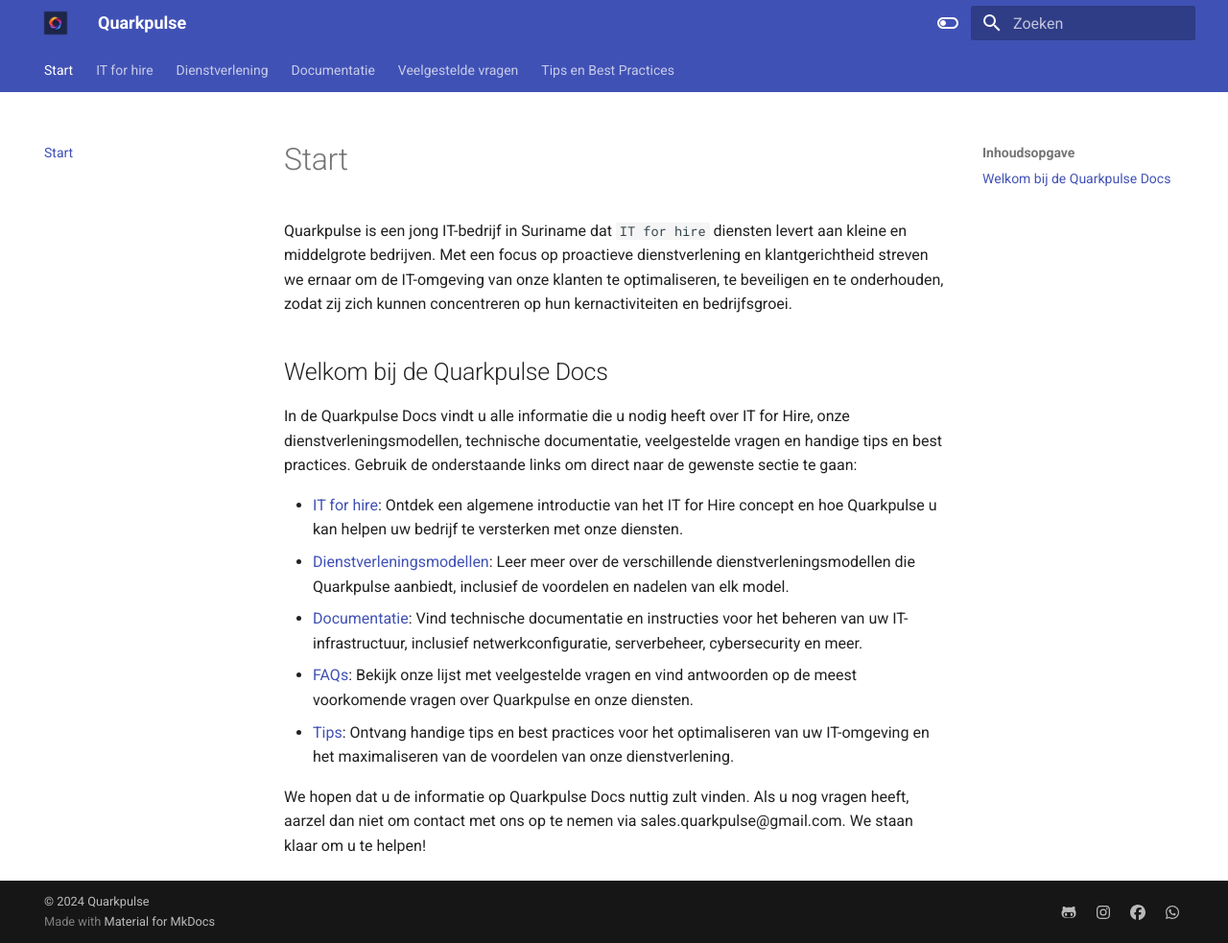
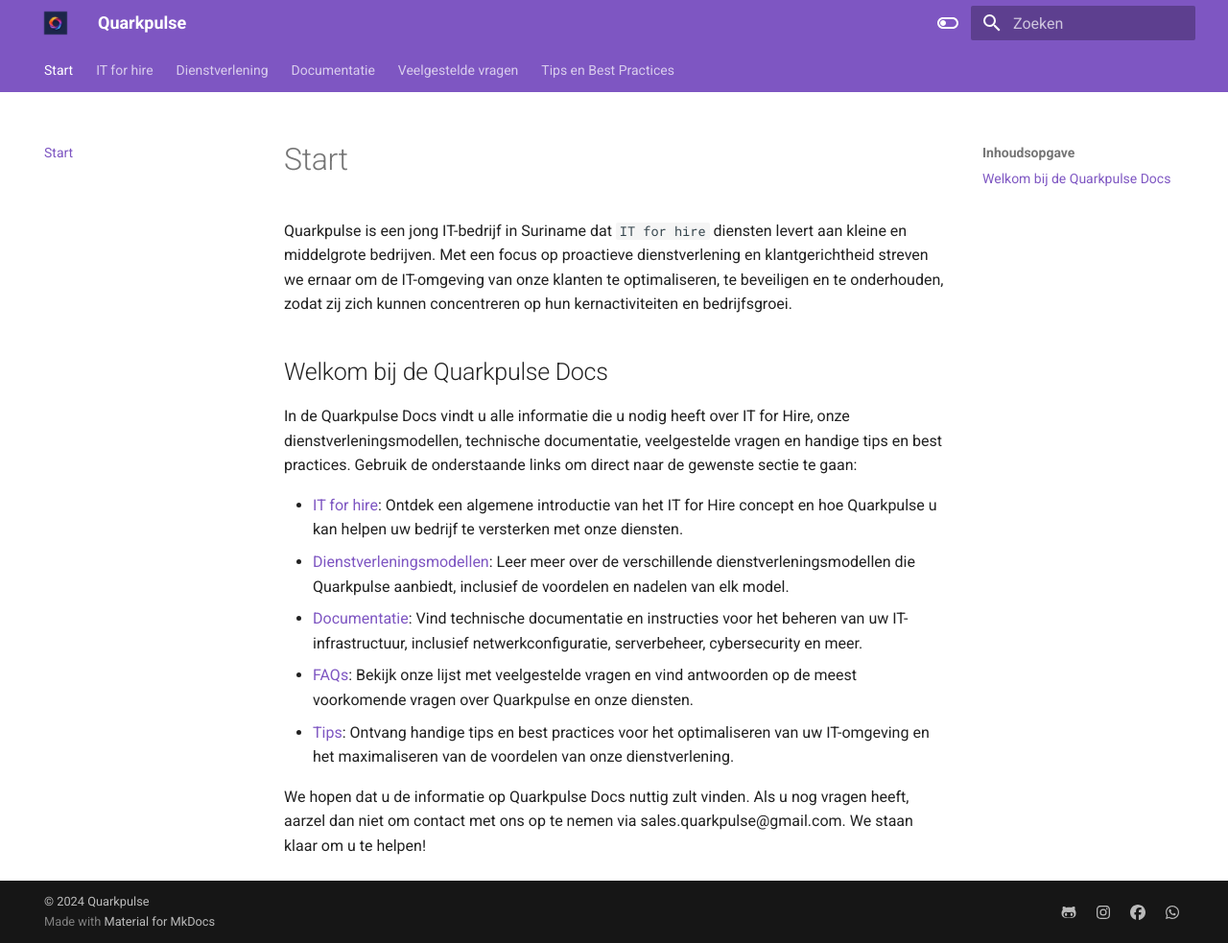
Before and after one commit to Quarkpulse/docs, an MkDocs documentation site: the page built from docs/index.md, in a window 1280 px wide and 983 px high. Shown: the whole window at 96% size. Built offline with MkDocs 1.6.1 and Material for MkDocs 9.7.7, drawn with Linux system fonts in a browser that asks for light colours.

Commit message:
Update mkdocs.yml

```diff
--- a/mkdocs.yml
+++ b/mkdocs.yml
@@ -18,13 +18,13 @@
       toggle:
         icon: material/toggle-switch-off-outline
         name: Schakel naar dark mode
-      primary: navy
+      primary: deep purple
       accent: pink
     - scheme: slate
       toggle:
         icon: material/toggle-switch
         name: Schakel naar light mode
-      primary: navy
+      primary: deep purple
       accent: orange
 
 nav:
```
